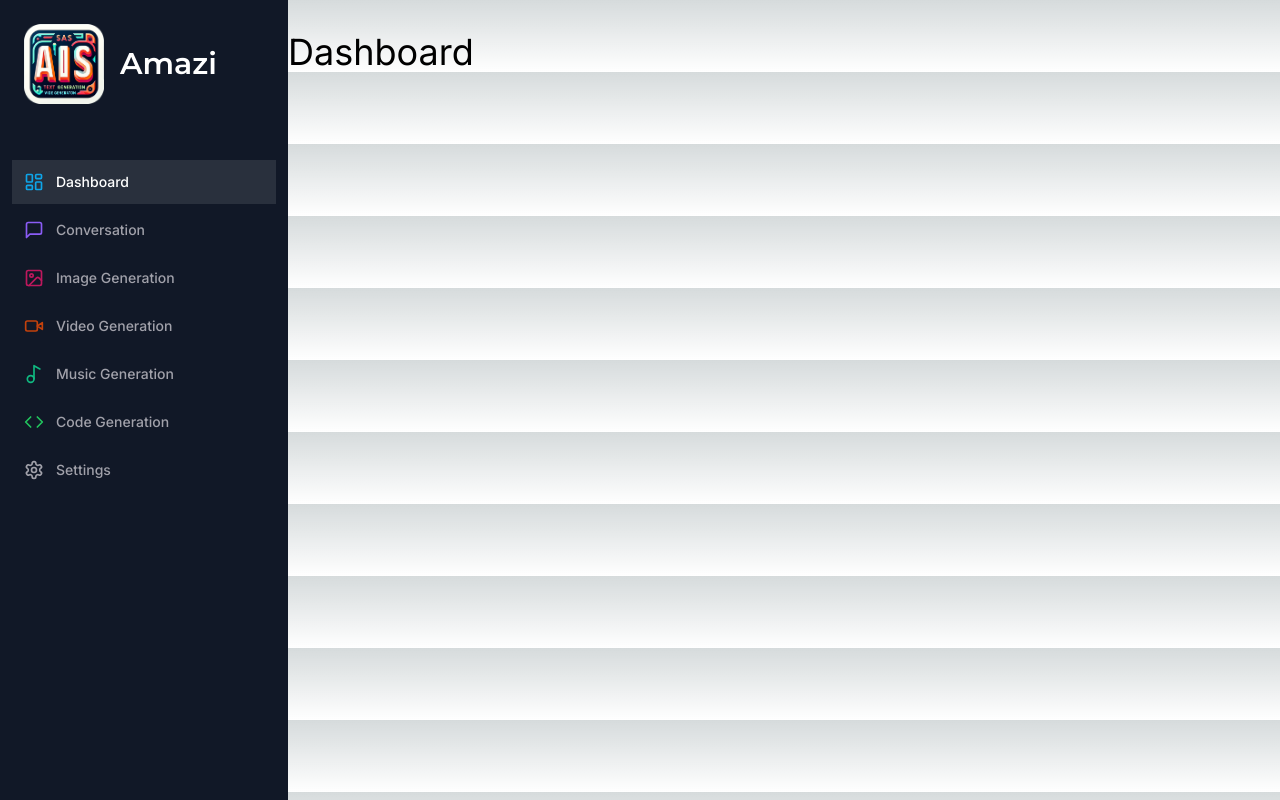
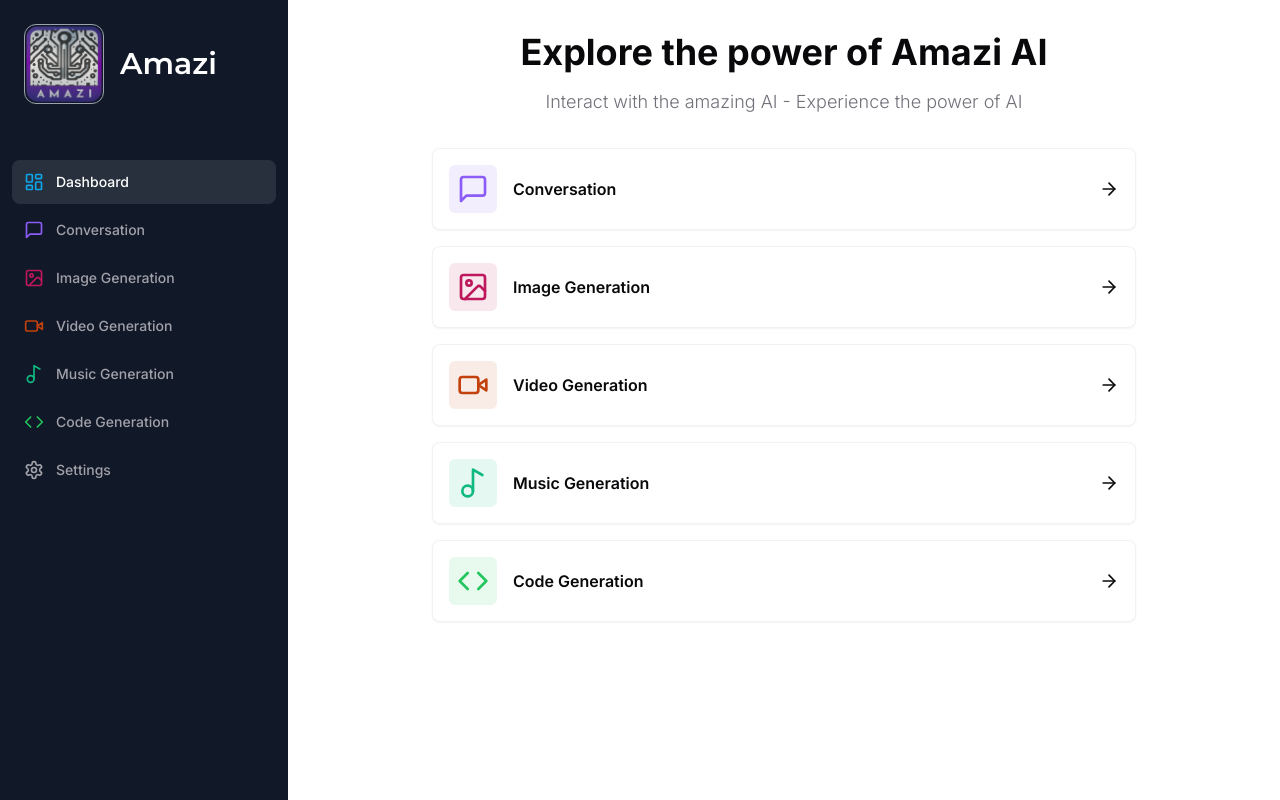
Before and after one commit to sanixstudio/amazi, a Next.js app: page /dashboard in a window 1280 px wide. Built offline with nearby package versions, Linux system fonts and the light colour scheme.

Commit message:
created Card and Dash components

```diff
--- a/package.json
+++ b/package.json
@@ -1,5 +1,5 @@
 {
-  "name": "saas-ai",
+  "name": "amazi",
   "author": "Adnan Niaz",
   "description": "AI based SAAS app",
   "version": "0.1.0",
--- a/src/app/(dashboard)/(routes)/dashboard/page.tsx
+++ b/src/app/(dashboard)/(routes)/dashboard/page.tsx
@@ -1,9 +1,83 @@
-const page = () => {
+"use client";
+
+import { Card } from "@/components/ui/card";
+import { cn } from "@/lib/utils";
+import {
+  ArrowRight,
+  Code,
+  ImageIcon,
+  MessageSquare,
+  Music2Icon,
+  VideoIcon,
+} from "lucide-react";
+
+const tools = [
+  {
+    label: "Conversation",
+    icon: MessageSquare,
+    color: "text-violet-500",
+    href: "/conversation",
+    bgColor: "bg-violet-500/10",
+  },
+  {
+    label: "Image Generation",
+    icon: ImageIcon,
+    href: "/image",
+    color: "text-pink-700",
+    bgColor: "bg-pink-700/10",
+  },
+  {
+    label: "Video Generation",
+    icon: VideoIcon,
+    href: "/video",
+    color: "text-orange-700",
+    bgColor: "bg-orange-700/10",
+  },
+  {
+    label: "Music Generation",
+    icon: Music2Icon,
+    href: "/music",
+    color: "text-emerald-500",
+    bgColor: "bg-emerald-500/10",
+  },
+  {
+    label: "Code Generation",
+    icon: Code,
+    href: "/code",
+    color: "text-green-500",
+    bgColor: "bg-green-500/10",
+  },
+];
+
+const DashboardPage = () => {
   return (
-    <div className="">
-      <h1 className="text-4xl">Dashboard</h1>
+    <div className="px-4">
+      <div className="mb-8 space-y-4">
+        <h2 className="text-2xl md:text-4xl font-bold text-center">
+          Explore the power of Amazi AI
+        </h2>
+        <p className="text-muted-foreground font-light text-sm md:text-lg text-center">
+          Interact with the amazing AI - Experience the power of AI
+        </p>
+      </div>
+      <div className="px-4 md:px-20 lg:px-32 space-y-4">
+        {tools.map((tool) => (
+          <Card
+            key={tool.href}
+            className="p-4 border-black/5 flex items-center justify-between hover:shadow-md transition cursor-pointer"
+          >
+            <div className="flex items-center gap-x-4">
+              <div className={cn("p-2 w-fit rounded-md", tool.bgColor)}>
+                <tool.icon className={cn("w-8 h-8", tool.color)} />
+              </div>
+              <div className="font-semibold">{tool.label}</div>
+            </div>
+            <ArrowRight className="w-5 h-5" />
+          </Card>
+        ))}
+      </div>
     </div>
   );
 };
 
-export default page;
+export default DashboardPage;
--- a/src/app/globals.css
+++ /dev/null
@@ -1,27 +0,0 @@
-@tailwind base;
-@tailwind components;
-@tailwind utilities;
-
-:root {
-  --foreground-rgb: 0, 0, 0;
-  --background-start-rgb: 214, 219, 220;
-  --background-end-rgb: 255, 255, 255;
-}
-
-@media (prefers-color-scheme: dark) {
-  :root {
-    --foreground-rgb: 255, 255, 255;
-    --background-start-rgb: 0, 0, 0;
-    --background-end-rgb: 0, 0, 0;
-  }
-}
-
-body {
-  color: rgb(var(--foreground-rgb));
-  background: linear-gradient(
-      to bottom,
-      transparent,
-      rgb(var(--background-end-rgb))
-    )
-    rgb(var(--background-start-rgb));
-}
--- a/src/app/layout.tsx
+++ b/src/app/layout.tsx
@@ -1,6 +1,6 @@
 import type { Metadata } from "next";
 import { Inter } from "next/font/google";
-import "./globals.css";
+import "../../styles/globals.css";
 import { ClerkProvider } from "@clerk/nextjs";
 
 const inter = Inter({ subsets: ["latin"] });
--- a/src/components/mobile-sidebar.tsx
+++ b/src/components/mobile-sidebar.tsx
@@ -23,7 +23,7 @@
           <Menu />
         </Button>
       </SheetTrigger>
-      <SheetContent side="left" className="p-0">
+      <SheetContent side="left" className="p-0 border-r-0">
         <Sidebar />
       </SheetContent>
     </Sheet>
--- a/src/components/sidebar.tsx
+++ b/src/components/sidebar.tsx
@@ -68,8 +68,8 @@
     <div className="space-y-4 py-4 flex flex-col h-full bg-[#111827] text-white">
       <div className="px-3 py-2 flex-1">
         <Link href={"/dashboard"} className="flex items-center pl-3 mb-14">
-          <div className="relative w-12 h-12 md:w-20 md:h-20 mr-4">
-            <Image fill alt="logo" src={"/images/ais.png"} />
+          <div className="relative w-12 h-12 md:w-20 md:h-20 mr-4 border rounded-xl border-gray-400">
+            <Image fill alt="logo" src={"/images/amazi_b.png"} />
           </div>
           <h1
             className={cn(
--- /dev/null
+++ b/src/components/ui/card.tsx
@@ -0,0 +1,79 @@
+import * as React from "react"
+
+import { cn } from "@/lib/utils"
+
+const Card = React.forwardRef<
+  HTMLDivElement,
+  React.HTMLAttributes<HTMLDivElement>
+>(({ className, ...props }, ref) => (
+  <div
+    ref={ref}
+    className={cn(
+      "rounded-lg border bg-card text-card-foreground shadow-sm",
+      className
+    )}
+    {...props}
+  />
+))
+Card.displayName = "Card"
+
+const CardHeader = React.forwardRef<
+  HTMLDivElement,
+  React.HTMLAttributes<HTMLDivElement>
+>(({ className, ...props }, ref) => (
+  <div
+    ref={ref}
+    className={cn("flex flex-col space-y-1.5 p-6", className)}
+    {...props}
+  />
+))
+CardHeader.displayName = "CardHeader"
+
+const CardTitle = React.forwardRef<
+  HTMLParagraphElement,
+  React.HTMLAttributes<HTMLHeadingElement>
+>(({ className, ...props }, ref) => (
+  <h3
+    ref={ref}
+    className={cn(
+      "text-2xl font-semibold leading-none tracking-tight",
+      className
+    )}
+    {...props}
+  />
+))
+CardTitle.displayName = "CardTitle"
+
+const CardDescription = React.forwardRef<
+  HTMLParagraphElement,
+  React.HTMLAttributes<HTMLParagraphElement>
+>(({ className, ...props }, ref) => (
+  <p
+    ref={ref}
+    className={cn("text-sm text-muted-foreground", className)}
+    {...props}
+  />
+))
+CardDescription.displayName = "CardDescription"
+
+const CardContent = React.forwardRef<
+  HTMLDivElement,
+  React.HTMLAttributes<HTMLDivElement>
+>(({ className, ...props }, ref) => (
+  <div ref={ref} className={cn("p-6 pt-0", className)} {...props} />
+))
+CardContent.displayName = "CardContent"
+
+const CardFooter = React.forwardRef<
+  HTMLDivElement,
+  React.HTMLAttributes<HTMLDivElement>
+>(({ className, ...props }, ref) => (
+  <div
+    ref={ref}
+    className={cn("flex items-center p-6 pt-0", className)}
+    {...props}
+  />
+))
+CardFooter.displayName = "CardFooter"
+
+export { Card, CardHeader, CardFooter, CardTitle, CardDescription, CardContent }
```
Also changed, not shown: components.json, public/images/amazi.png (added), public/images/amazi_b.png (added).
